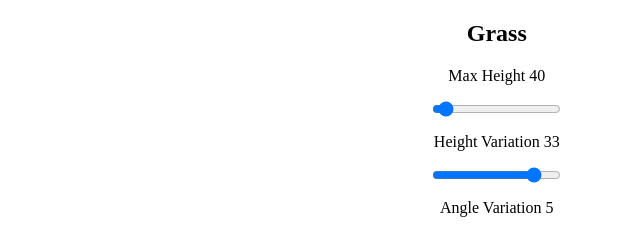
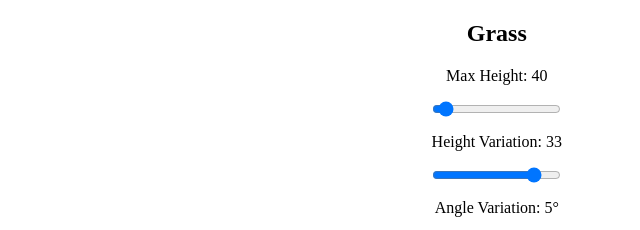
Before and after one commit to flintsteel7/Trees, a plain HTML site: page index.html in a window 1280 px wide. Shown: the top 230 px of the page, 640-1280 px from the left. Drawn offline with Linux system fonts and the light colour scheme.

Commit message:
add colons between labels and values, add degree symbol after angle

```diff
--- a/index.html
+++ b/index.html
@@ -9,11 +9,11 @@
     <div class="inl-blk width-20" id="controlPanel">
       <form id="grassControlForm">
         <h2>Grass</h2>
-        <p class="center">Max Height <span id="grassMaxHeightValue"></span></p>
+        <p class="center">Max Height: <span id="grassMaxHeightValue"></span></p>
         <input id="grassMaxHeight" type="range" />
-        <p class="center">Height Variation <span id="grassHeightVarValue"></span></p>
+        <p class="center">Height Variation: <span id="grassHeightVarValue"></span></p>
         <input id="grassHeightVar" type="range" />
-        <p class="center">Angle Variation <span id="grassAngleValue"></span></p>
+        <p class="center">Angle Variation: <span id="grassAngleValue"></span>&deg;</p>
         <input id="grassAngle" type="range" />
         <button id="formReset">Reset</button>
       </form>
```
